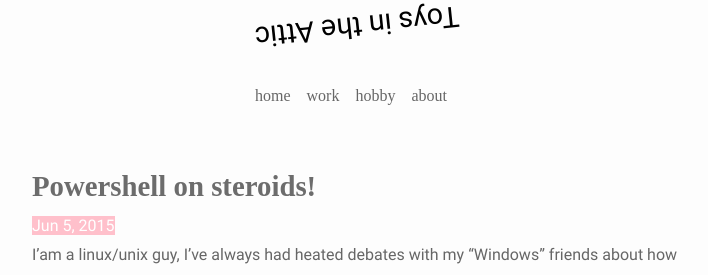
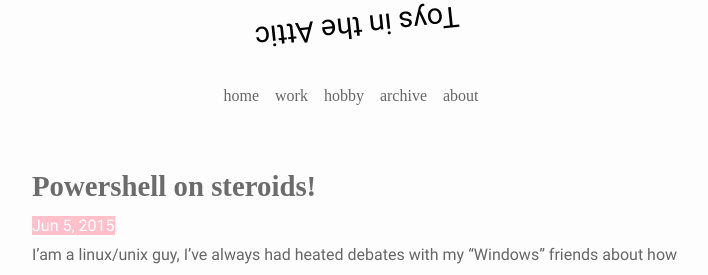
Before and after one commit to swrdfish/swrdfish.github.io, a Jekyll site: the page built from index.html, in a window 1280 px wide and 900 px high. Shown: the part 160-435 px from the top of the window, without its empty margins (283-991 px from the left). Built offline with Jekyll 4.4.1, drawn with Linux system fonts in a browser that asks for light colours; some web fonts are replaced; the list of posts is cut into pages by our own code.

Commit message:
fixed base url

```diff
--- a/_config.yml
+++ b/_config.yml
@@ -4,8 +4,8 @@
 description: > # this means to ignore newlines until "baseurl:"
   Musings, Learnings, Experiences.
 baseurl: "" # the subpath of your site, e.g. /blog/
-#url: "http://swrdfish.github.io" # the base hostname & protocol for your site
-url: "http://127.0.0.1:4000"
+url: "http://swrdfish.github.io" # the base hostname & protocol for your site
+# url: "http://127.0.0.1:4000"
 github_username:  swrdfish
 twitter_username: binayak_ghosh
 facebook_username: ghoshbinayak
--- a/_includes/sidebar.html
+++ b/_includes/sidebar.html
@@ -5,6 +5,7 @@
 				<a class="page-link" href="{{ site.url }}">home</a> &nbsp;&nbsp;
 				<a class="page-link" href="{{ site.url }}/work">work</a> &nbsp;&nbsp;
 				<a href="{{ site.url }}/hobby">hobby</a> &nbsp;&nbsp;
+				<a href="{{ site.url }}/archive">archive</a> &nbsp;&nbsp;
 				<a href="{{ site.url }}/about">about</a> &nbsp;&nbsp;
 	</ul>
 </div>
```
